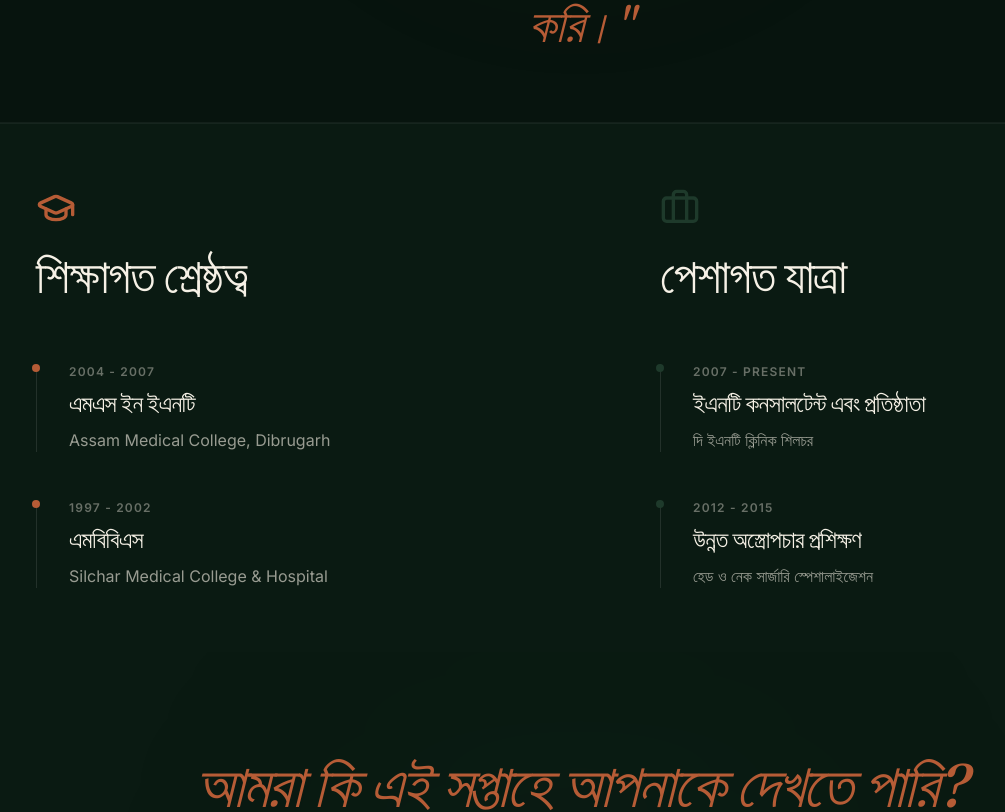
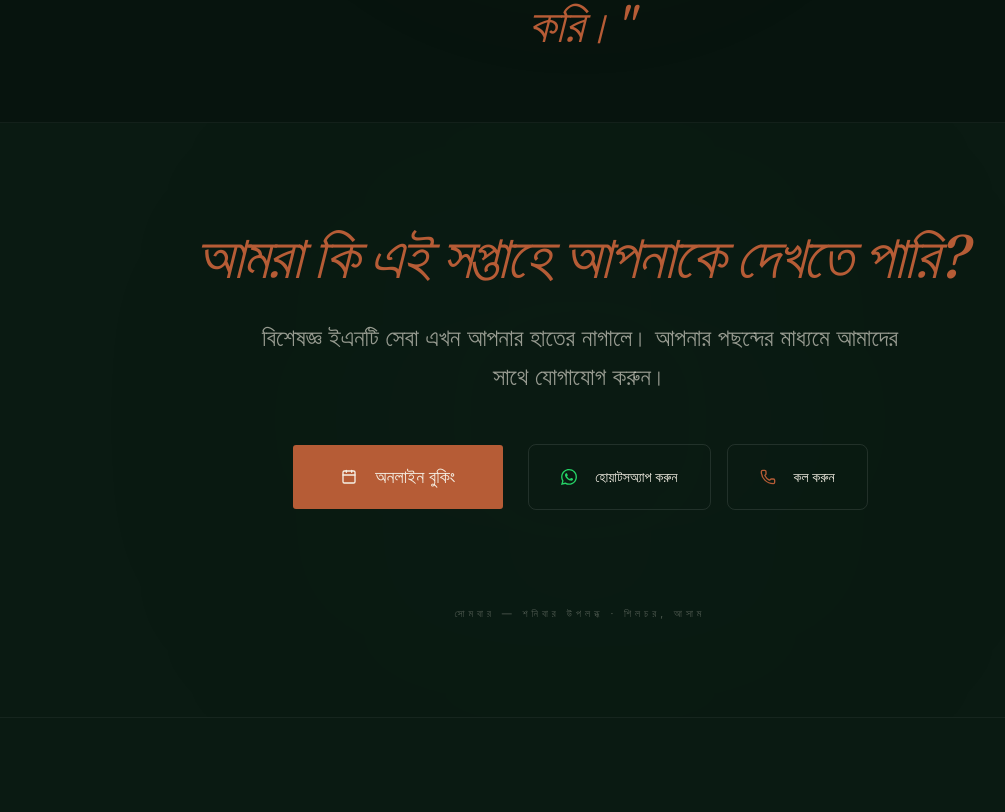
Before and after one commit to Habib7442/ent-clinic-silchar, a Next.js app: page /bn/about in a window 1280 px wide. Shown: the part 1480-2292 px from the top of the page, without its empty margins (60-1065 px from the left). Built offline with nearby package versions, Linux system fonts and the light colour scheme.

Commit message:
feat: remove placeholder credentials from the About page

```diff
--- a/app/[lang]/about/page.tsx
+++ b/app/[lang]/about/page.tsx
@@ -1,6 +1,5 @@
 import DoctorHero from "@/components/editorial/DoctorHero";
 import DoctorPhilosophy from "@/components/editorial/DoctorPhilosophy";
-import DoctorCredentials from "@/components/editorial/DoctorCredentials";
 import ClosingCTA from "@/components/editorial/ClosingCTA";
 
 export default async function AboutPage({
@@ -14,7 +13,6 @@ export default async function AboutPage({
     <main className="flex-1 overflow-x-hidden">
       <DoctorHero lang={lang} />
       <DoctorPhilosophy lang={lang} />
-      <DoctorCredentials lang={lang} />
       <ClosingCTA lang={lang} />
     </main>
   );
--- a/components/editorial/DoctorCredentials.tsx
+++ /dev/null
@@ -1,104 +0,0 @@
-"use client";
-
-import { useEffect, useRef } from "react";
-import gsap from "gsap";
-import { ScrollTrigger } from "gsap/ScrollTrigger";
-import { GraduationCap, Briefcase, Award, ShieldCheck } from "lucide-react";
-
-if (typeof window !== "undefined") {
-  gsap.registerPlugin(ScrollTrigger);
-}
-
-const education = [
-  { year: "2004 - 2007", degree: { en: "MS in ENT", bn: "এমএস ইন ইএনটি" }, institution: "Assam Medical College, Dibrugarh" },
-  { year: "1997 - 2002", degree: { en: "MBBS", bn: "এমবিবিএস" }, institution: "Silchar Medical College & Hospital" }
-];
-
-const milestones = [
-  { year: "2007 - Present", title: { en: "ENT Consultant & Founder", bn: "ইএনটি কনসালটেন্ট এবং প্রতিষ্ঠাতা" }, detail: { en: "The ENT Clinic Silchar", bn: "দি ইএনটি ক্লিনিক শিলচর" } },
-  { year: "2012 - 2015", title: { en: "Advanced Surgical Training", bn: "উন্নত অস্ত্রোপচার প্রশিক্ষণ" }, detail: { en: "Head & Neck Surgery Specialization", bn: "হেড ও নেক সার্জারি স্পেশালাইজেশন" } }
-];
-
-interface DoctorCredentialsProps {
-  lang: string;
-}
-
-export default function DoctorCredentials({ lang }: DoctorCredentialsProps) {
-  const containerRef = useRef<HTMLDivElement>(null);
-  const isEn = lang === "en";
-
-  useEffect(() => {
-    const ctx = gsap.context(() => {
-      gsap.fromTo(".reveal-cred",
-        {
-          y: 30,
-          opacity: 0
-        },
-        {
-          y: 0,
-          opacity: 1,
-          duration: 1,
-          stagger: 0.1,
-          ease: "power3.out",
-          scrollTrigger: {
-            trigger: containerRef.current,
-            start: "top 85%",
-            toggleActions: "play none none none"
-          },
-        }
-      );
-    }, containerRef);
-
-    return () => ctx.revert();
-  }, []);
-
-  return (
-    <section ref={containerRef} className="py-12 lg:py-16 px-6 lg:px-24 bg-[#0A1A12] border-t border-white/5">
-      <div className="max-w-7xl mx-auto grid grid-cols-1 lg:grid-cols-2 gap-24 lg:gap-40">
-
-        {/* Education Column */}
-        <div className="space-y-16">
-          <div className="reveal-cred space-y-4">
-            <GraduationCap className="w-10 h-10 text-rust mb-6" />
-            <h2 className="text-4xl lg:text-5xl font-serif text-paper">
-              {isEn ? "Academic Excellence" : "শিক্ষাগত শ্রেষ্ঠত্ব"}
-            </h2>
-          </div>
-
-          <div className="space-y-12">
-            {education.map((item, idx) => (
-              <div key={idx} className="reveal-cred space-y-2 relative pl-8 border-l border-white/10 hover:border-gold transition-colors duration-500">
-                <div className="absolute -left-[5px] top-0 w-2 h-2 bg-rust rounded-full" />
-                <p className="text-xs uppercase tracking-widest text-paper/40 font-semibold">{item.year}</p>
-                <h3 className="text-2xl font-serif text-paper">{isEn ? item.degree.en : item.degree.bn}</h3>
-                <p className="text-paper/60">{item.institution}</p>
-              </div>
-            ))}
-          </div>
-        </div>
-
-        {/* Career Column */}
-        <div className="space-y-16">
-          <div className="reveal-cred space-y-4">
-            <Briefcase className="w-10 h-10 text-forest mb-6" />
-            <h2 className="text-4xl lg:text-5xl font-serif text-paper">
-              {isEn ? "Professional Journey" : "পেশাগত যাত্রা"}
-            </h2>
-          </div>
-
-          <div className="space-y-12">
-            {milestones.map((item, idx) => (
-              <div key={idx} className="reveal-cred space-y-2 relative pl-8 border-l border-white/10 hover:border-forest transition-colors duration-500">
-                <div className="absolute -left-[5px] top-0 w-2 h-2 bg-forest rounded-full" />
-                <p className="text-xs uppercase tracking-widest text-paper/40 font-semibold">{item.year}</p>
-                <h3 className="text-2xl font-serif text-paper">{isEn ? item.title.en : item.title.bn}</h3>
-                <p className="text-paper/60">{isEn ? item.detail.en : item.detail.bn}</p>
-              </div>
-            ))}
-          </div>
-        </div>
-
-      </div>
-    </section>
-  );
-}
```
